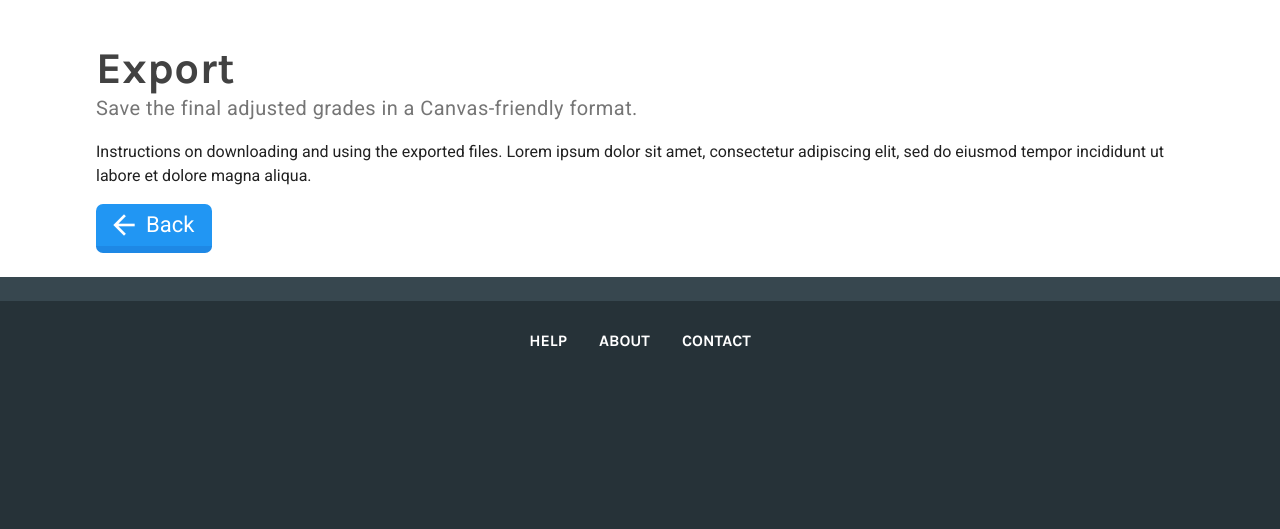
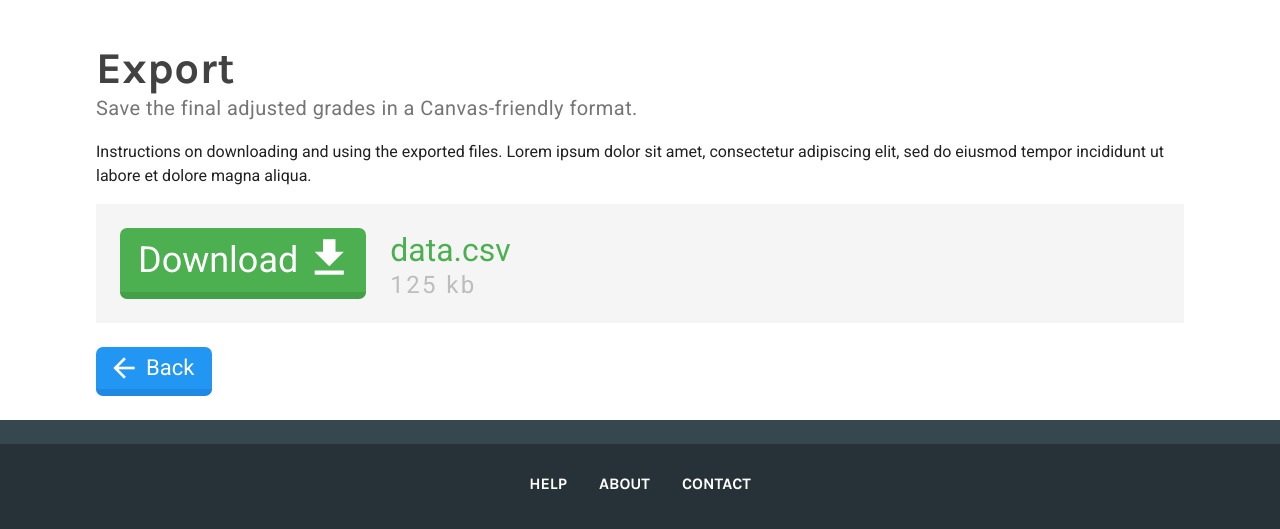
Before and after one commit to genericity/test-analysis, a Flask app: page /export in a window 1280 px wide. Shown: the part 192-721 px from the top of the page. Run offline with Flask 2, Linux system fonts and the light colour scheme.

Commit message:
Added download button to the export/download page.
- Added download button and styles to the export/download page.
- Standardised comment style.

```diff
--- a/static/css/styles.css
+++ b/static/css/styles.css
@@ -1,4 +1,4 @@
-/* Background/Page */
+/* Background/Page. */
 
 * {
     background-color: transparent;
@@ -46,7 +46,7 @@ header .inner-wrapper {
 }
 
 
-/* Header */
+/* Header. */
 
 header {
      background: #ECEFF1;
@@ -89,7 +89,8 @@ header h1 {
     letter-spacing: 3px;
 }
 
-/* Lists */
+/* Lists. */
+
 header ul, nav ul, footer ul {
      list-style-type: none;
      padding: 0;
@@ -130,7 +131,7 @@ header ul li .button .button-icon {
      transition: color 0.2s ease,
 }
 
-/* Navigation */
+/* Navigation. */
 
 nav {
      background: #455A64;
@@ -206,7 +207,8 @@ nav ul li:last-child:after{
      content: '';
 }
 
-/* Buttons */
+/* Buttons. */
+
 .button {
      background: #2196F3;
      border-bottom: 7px solid #1E88E5;
@@ -216,6 +218,7 @@ nav ul li:last-child:after{
      -moz-transition: background-color 0.2s ease;
      -o-transition: background-color 0.2s ease;
      transition: background-color 0.2s ease;
+     display: inline-block;
 }
 
 .button * {
@@ -261,6 +264,15 @@ nav ul li:last-child:after{
      background: #9E9E9E;
 }
 
+.action-button {
+     background: #4caf50;
+     border-color: #43A047;
+}
+
+.action-button:hover {
+     background: #43A047;
+}
+
 #back-button {
      float: left;
 }
@@ -269,7 +281,7 @@ nav ul li:last-child:after{
      float: right;
 }
 
-/* Main area */
+/* Main area. */
 
 #content {
      background: #fff;
@@ -291,7 +303,7 @@ nav ul li:last-child:after{
      margin: 0 0 1em 0;
 }
 
-/* Uploads */
+/* Uploads. */
 
 #upload {
      display: flex;
@@ -308,10 +320,10 @@ nav ul li:last-child:after{
      max-width: 24em;
      text-align: center;
      position: relative;
-     -webkit-user-select: none; /* Safari */
-     -moz-user-select: none; /* Firefox */
-     -ms-user-select: none; /* IE10+/Edge */
-     user-select: none; /* Standard */
+     -webkit-user-select: none; /* Safari. */
+     -moz-user-select: none; /* Firefox. */
+     -ms-user-select: none; /* IE10+/Edge. */
+     user-select: none; /* Standard. */
 }
 
 #upload-area div {
@@ -414,6 +426,7 @@ nav ul li:last-child:after{
 }
 
 /* Toggleable icons. */
+
 .toggle {
      cursor: pointer;
      font-size: 28px;
@@ -437,7 +450,45 @@ nav ul li:last-child:after{
      color: #43A047;
 }
 
-/* Footer */
+/* Downloads. */
+
+#export-area {
+     background: #f5f5f5;
+     padding: 24px;
+     margin-bottom: 24px;
+     display: flex;
+     flex-direction: row;
+}
+
+#export-button .button-text {
+     font-size: 36px;
+     line-height: 64px;
+}
+
+#export-button .button-icon {
+     font-size: 50px;
+}
+
+#export-information {
+     margin-left: 1.5em;
+}
+
+#export-name {
+     color: #4caf50;
+     display: block;
+     font-size: 2em;
+     line-height: 1.4em;
+}
+
+#export-subtext {
+     color: #bdbdbd;
+     display: block;
+     letter-spacing: 0.1em;
+     font-size: 1.5em;
+}
+
+/* Footer. */
+
 footer {
      background: #263238;
      border-top: 24px solid #37474F;
@@ -474,7 +525,7 @@ footer ul li a:hover {
      background: #fff;
 }
 
-/* Rendered graph */
+/* Rendered graph. */
 
 #graph {
     width: auto;
--- a/templates/export.html
+++ b/templates/export.html
@@ -5,7 +5,17 @@
             <p>
                 Instructions on downloading and using the exported files. Lorem ipsum dolor sit amet, consectetur adipiscing elit, sed do eiusmod tempor incididunt ut labore et dolore magna aliqua.
             </p>
-            <section id="grades">
+            <section id="export">
+                <div id="export-area">
+                    <a class="button action-button" id="export-button" href="#">
+                        <span class="button-icon material-icons">file_download</span>
+                        <span class="button-text">Download</span>
+                    </a>
+                    <div id="export-information">
+                        <span id="export-name">data.csv</span>
+                        <span id="export-subtext">125 kb</span>
+                    </div>
+                </div>
             </section>
             <a class="button reversed-button" id="back-button" href="{{ url_for('review_page') }}">
                 <span class="button-icon material-icons">arrow_back</span>
```
